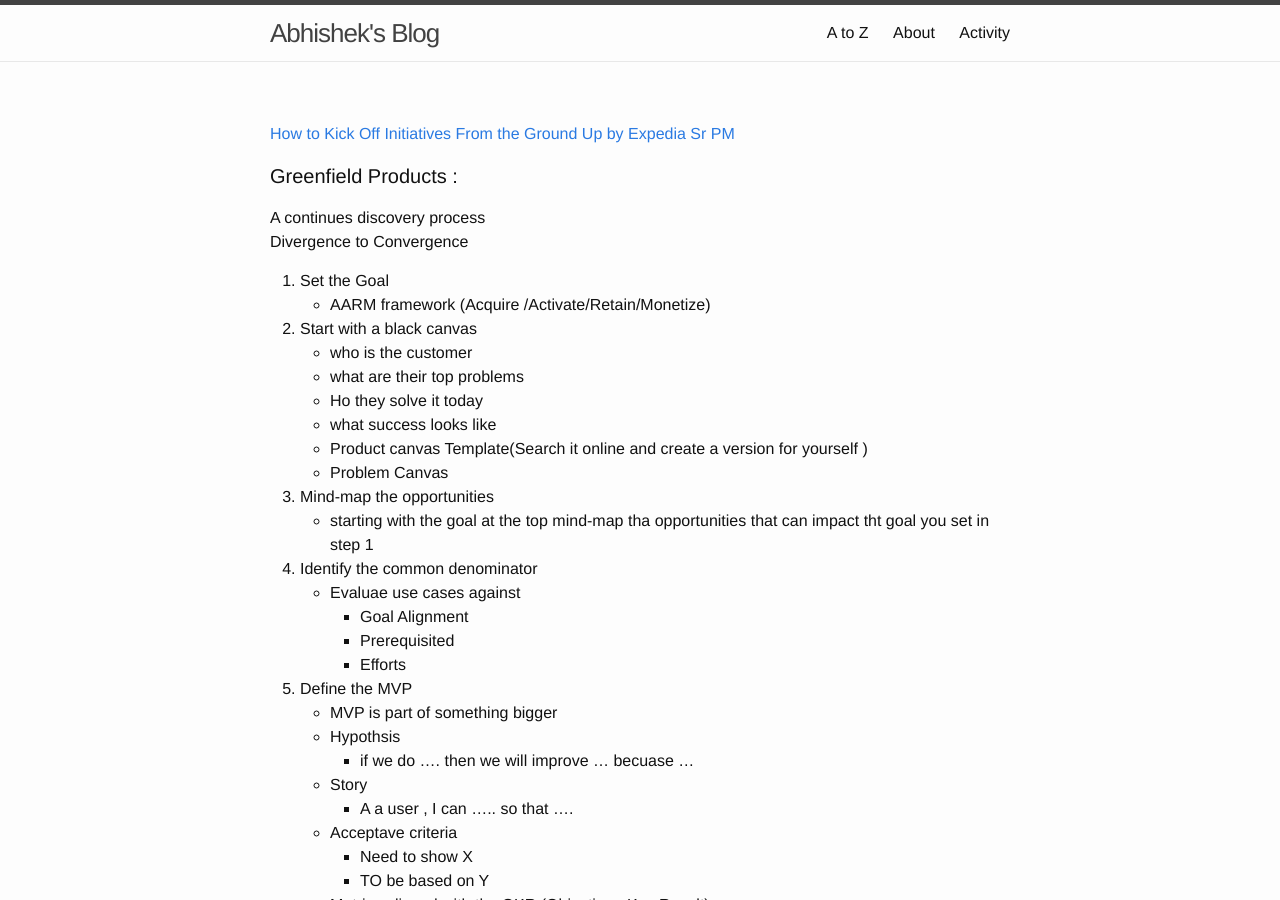
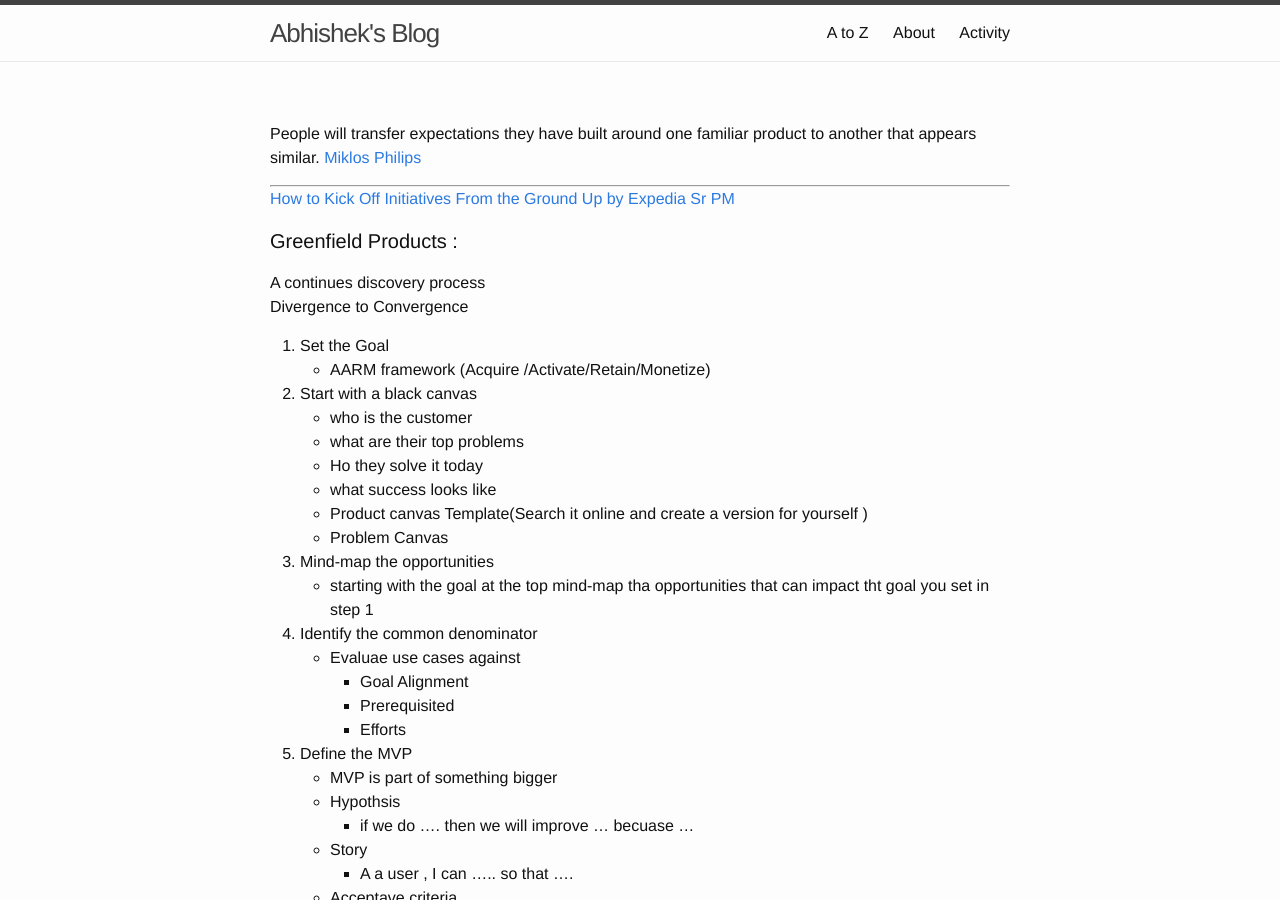
Before and after one commit to aageek/aageek.github.io, a Jekyll site: the page built from pm.md, in a window 1280 px wide and 900 px high. Built offline with Jekyll 4.4.1, drawn with Linux system fonts in a browser that asks for light colours; our own code applies the rules of GitHub Pages for plain Markdown files.

Commit message:
Update pm.md

```diff
--- a/pm.md
+++ b/pm.md
@@ -1,3 +1,6 @@
+People will transfer expectations they have built around one familiar product to another that appears similar. [Miklos Philips](https://medium.com/swlh/leveraging-mental-models-in-ux-design-21ba8fbce22d)
+
+-------------------------
 
 [How to Kick Off Initiatives From the Ground Up by Expedia Sr PM](https://www.youtube.com/watch?v=DSou_bgkUKs&t=1151s)
 #### Greenfield Products  :
```
